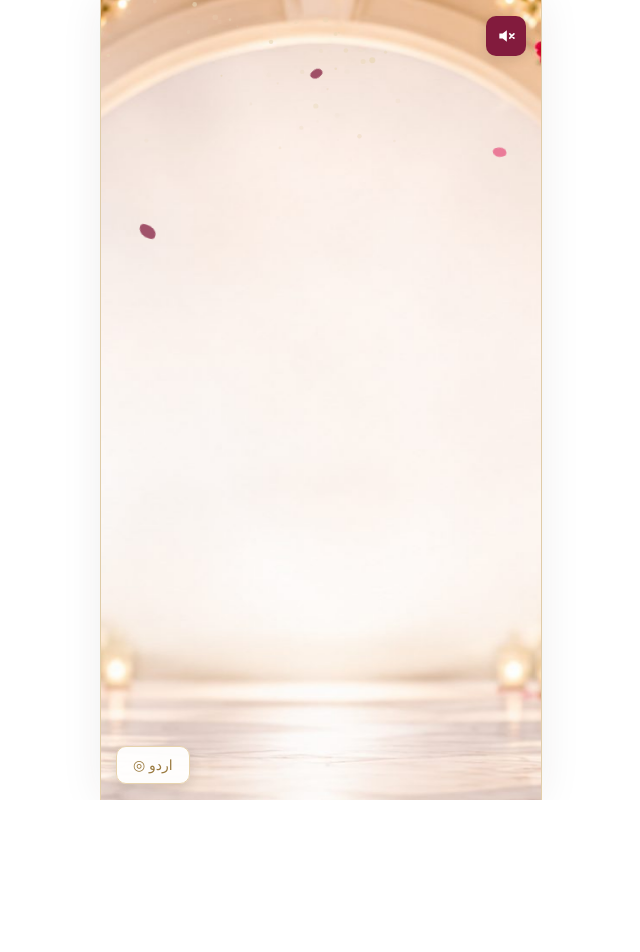
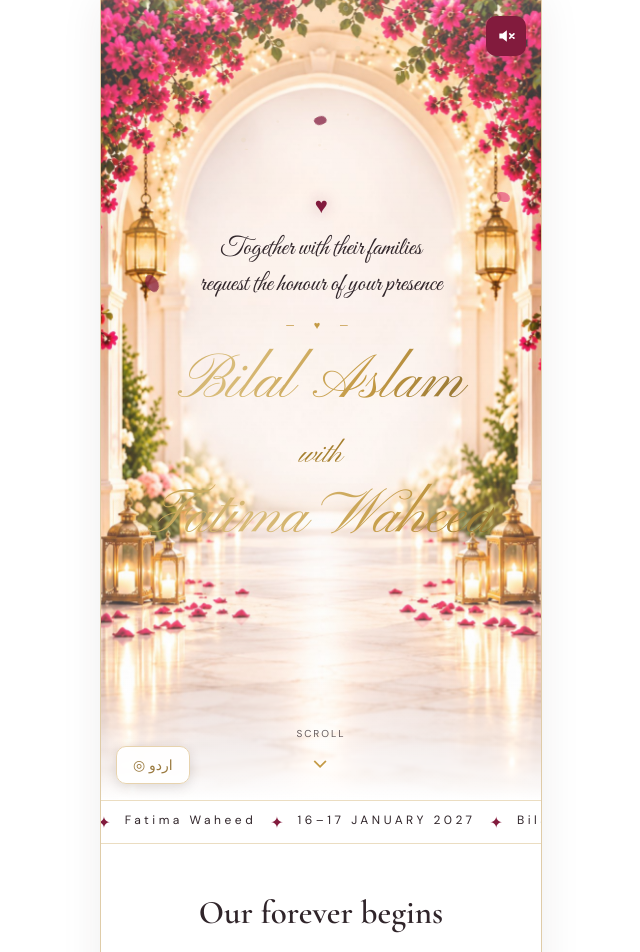
Before and after one commit to jawadupastrajd-hub/ivory-romantic, a Next.js app: page / in a window 1280 px wide. Shown: the top 952 px of the page, without its empty margins (319-959 px from the left). Before the commit the page ends 800 px from the top, so only its background shows below. Built offline with nearby package versions, Linux system fonts and the light colour scheme; a web font is replaced by a local one.

Commit message:
Extract revised ivory-romantic project to repo root

```diff
--- a/src/components/DarkInvitation.tsx
+++ b/src/components/DarkInvitation.tsx
@@ -61,12 +61,12 @@ function Petals() {
    The photo is 1672x941 and shown with object-fit: cover, so a lantern's
    screen position depends on the hero's aspect ratio — it is measured from
    the hero box, and hidden when its lantern is cropped out of frame. */
-const HERO_IMG_W = 1672, HERO_IMG_H = 941;
+const HERO_IMG_W = 941, HERO_IMG_H = 1672;
 const LANTERNS = [
-    { fx: .18, fy: .29, size: 150 },
-    { fx: .82, fy: .29, size: 150 },
-    { fx: .125, fy: .81, size: 130 },
-    { fx: .855, fy: .81, size: 130 },
+    { fx: .11, fy: .30, size: 150 },
+    { fx: .89, fy: .30, size: 150 },
+    { fx: .105, fy: .64, size: 130 },
+    { fx: .895, fy: .64, size: 130 },
 ];
 function useLanternPositions(heroRef: React.RefObject<HTMLElement | null>) {
     const [pos, setPos] = useState<{ x: number; y: number; size: number; visible: boolean }[] | null>(null);
@@ -120,7 +120,6 @@ function InvitationSection({ urdu }: { urdu: boolean }) {
     </section>;
 }
 export default function DarkInvitation() {
-    const [started, setStarted] = useState(false);
     const [ready, setReady] = useState(false);
     const [preloaderDismissed, setPreloaderDismissed] = useState(false);
     const [showNames, setShowNames] = useState(false);
@@ -189,14 +188,14 @@ export default function DarkInvitation() {
         }
     }, [showNames]);
     useEffect(() => { if (lightbox === null) return; const previous = document.body.style.overflow; document.body.style.overflow = 'hidden'; function key(e: KeyboardEvent) { if (e.key === 'Escape') setLightbox(null); if (e.key === 'ArrowRight') setLightbox(i => i === null ? null : (i + 1) % 4); if (e.key === 'ArrowLeft') setLightbox(i => i === null ? null : (i + 3) % 4); } window.addEventListener('keydown', key); return () => { document.body.style.overflow = previous; window.removeEventListener('keydown', key); }; }, [lightbox]);
-    function start() {
-        if (started) return;
-        setStarted(true);
+    useEffect(() => {
+        if (!ready) return;
         const au = audio.current;
-        if (au) { au.muted = muted; au.play().catch(() => { /* autoplay blocked */ }); }
+        if (au) { au.muted = true; au.play().catch(() => { /* autoplay blocked until unmute */ }); }
         if (timer.current) clearTimeout(timer.current);
         timer.current = setTimeout(() => { setShowNames(true); }, 900);
-    }
+        return () => { if (timer.current) clearTimeout(timer.current); };
+    }, [ready]);
     function toggleSound() {
         const next = !muted;
         setMuted(next);
@@ -218,7 +217,6 @@ export default function DarkInvitation() {
         <audio ref={audio} src="/media/wedding-song.mp3" loop preload="auto" aria-hidden="true" />
         <section ref={heroRef} className={`hero ${showNames ? 'names-visible' : ''}`}>
             <img className="hero-photo" src="/images/hero.jpg" alt="Ivory wedding archway with golden lanterns and burgundy flowers" fetchPriority="high" />
-            {!started && ready && <button className="opening-hit-area" onClick={start} aria-label={t('Tap to open your invitation', 'دعوت نامہ کھولیں')} />}
             <div className="hero-shade" />
             <GoldDust active={!reducedMotion} />
             {lanterns && lanterns.filter(l => l.visible).map((l, i) => <span key={i} className={`lantern-glow lg-${i}`} style={{ left: `${l.x}%`, top: `${l.y}%`, width: l.size, height: l.size }} aria-hidden="true" />)}
--- a/src/lib/wedding.ts
+++ b/src/lib/wedding.ts
@@ -58,7 +58,7 @@ export const wedding = {
 
   // Countdown + Save-the-date target (pehli taqreeb — Mehndi)
   date: "2027-01-16T18:00:00+05:00",
-  venue: "Canel Home Hall",
+  venue: "Canal Homes",
   address: "Mehndi Venue",
 
   timeline: [
@@ -84,12 +84,12 @@ export const wedding = {
     {
       tag: "Mehndi",
       tagUrdu: "مہندی",
-      name: "Canel Home Hall",
-      nameUrdu: "کینل ہوم ہال",
+      name: "Canal Homes",
+      nameUrdu: "کینال ہومز",
       address: "Saturday, 16 January 2027 · 6:00 PM onwards",
       addressUrdu: "ہفتہ، 16 جنوری 2027 · شام 6 بجے سے",
-      mapQuery: "Canel Home Hall",
-      mapUrl: "https://www.google.com/maps/search/?api=1&query=Canel+Home+Hall",
+      mapQuery: "Canal Homes",
+      mapUrl: "https://www.google.com/maps/search/?api=1&query=Canal+Homes",
     },
     {
       tag: "Shalima",
```
Also changed, not shown: public/images/hero.jpg, 1 other file (tests, documents, lock files or other folders).
